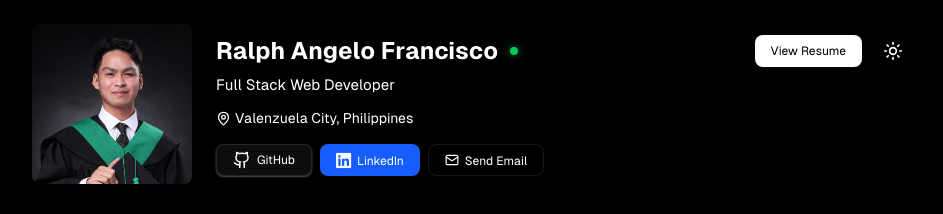
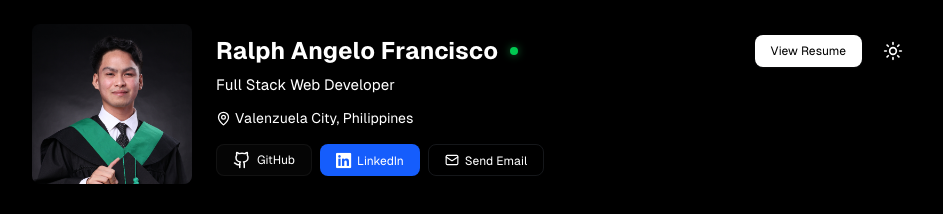
Before and after one commit to ralphfrncisco/portfolio, a React (Vite) app: page / in a window 1280 px wide. Shown: the top 214 px of the page, without its empty margins (168-1111 px from the left). Built offline with nearby package versions, Linux system fonts and the light colour scheme.

Commit message:
border changes

```diff
--- a/src/layout/Header.jsx
+++ b/src/layout/Header.jsx
@@ -63,9 +63,8 @@ function Header({ darkMode, setDarkMode }) {
                             target="_blank"
                             className="inline-flex h-7 md:h-8 items-center rounded-lg px-4
                             text-[10px] md:text-xs font-medium gap-1 md:gap-1.5 whitespace-nowrap
-                            transition-all hover:translate-y-[-1px] shadow-xs
-                            shadow-black/20 bg-black text-white
-                            dark:shadow-gray-500/70 dark:bg-white/5 dark:text-white dark:border dark:border-white/10">
+                            transition-all hover:translate-y-[-1px] bg-black text-white
+                            dark:shadow-gray-500/70 dark:bg-white/2 dark:text-white border dark:border-white/5">
                             <Github size={18} /><span>GitHub</span>
                         </a>
 
```
